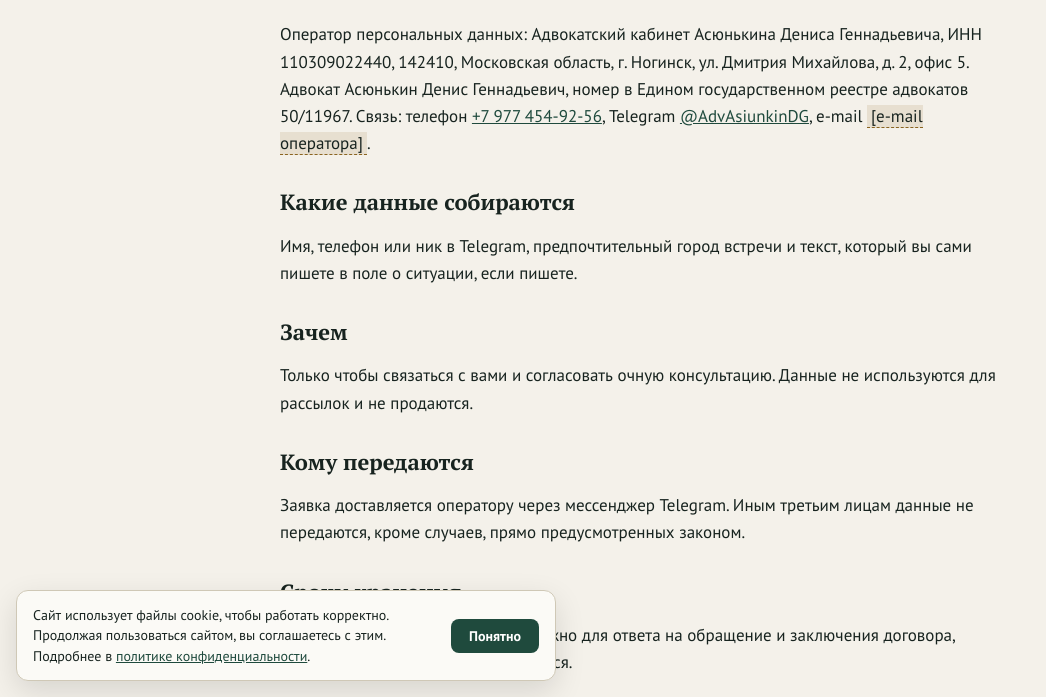
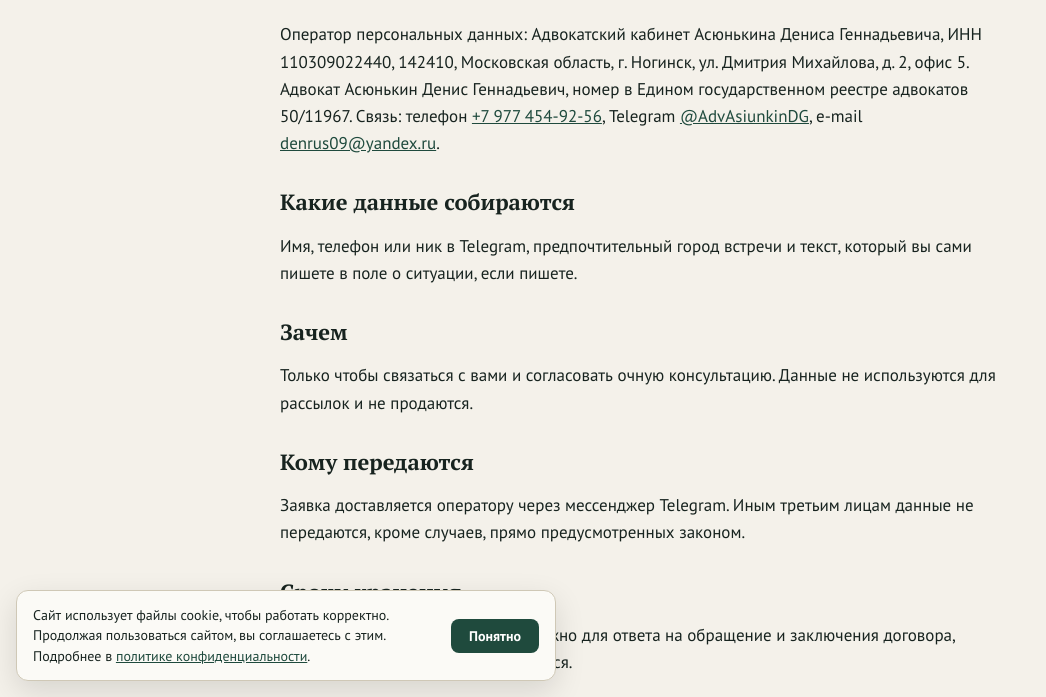
Before and after one commit to murzzsite/asyunkin-advokat, a plain HTML site: page privacy.html in a window 1280 px wide. Shown: the part 103-800 px from the top of the page, without its empty margins (0-1046 px from the left). Drawn offline with Linux system fonts and the light colour scheme.

Commit message:
e-mail оператора в политике
Co-Authored-By: Claude Sonnet 5.5 <noreply@anthropic.com>

```diff
--- a/privacy.html
+++ b/privacy.html
@@ -18,7 +18,7 @@ a{color:#1F4A3D}
 <body>
 <main>
 <h1>Политика конфиденциальности</h1>
-<p>Оператор персональных данных: Адвокатский кабинет Асюнькина Дениса Геннадьевича, ИНН 110309022440, 142410, Московская область, г. Ногинск, ул. Дмитрия Михайлова, д. 2, офис 5. Адвокат Асюнькин Денис Геннадьевич, номер в Едином государственном реестре адвокатов 50/11967. Связь: телефон <a href="tel:+79774549256">+7 977 454-92-56</a>, Telegram <a href="https://t.me/AdvAsiunkinDG">@AdvAsiunkinDG</a>, e-mail <span class="ph">[e-mail оператора]</span>.</p>
+<p>Оператор персональных данных: Адвокатский кабинет Асюнькина Дениса Геннадьевича, ИНН 110309022440, 142410, Московская область, г. Ногинск, ул. Дмитрия Михайлова, д. 2, офис 5. Адвокат Асюнькин Денис Геннадьевич, номер в Едином государственном реестре адвокатов 50/11967. Связь: телефон <a href="tel:+79774549256">+7 977 454-92-56</a>, Telegram <a href="https://t.me/AdvAsiunkinDG">@AdvAsiunkinDG</a>, e-mail <a href="mailto:denrus09@yandex.ru">denrus09@yandex.ru</a>.</p>
 <h2>Какие данные собираются</h2>
 <p>Имя, телефон или ник в Telegram, предпочтительный город встречи и текст, который вы сами пишете в поле о ситуации, если пишете.</p>
 <h2>Зачем</h2>
```
